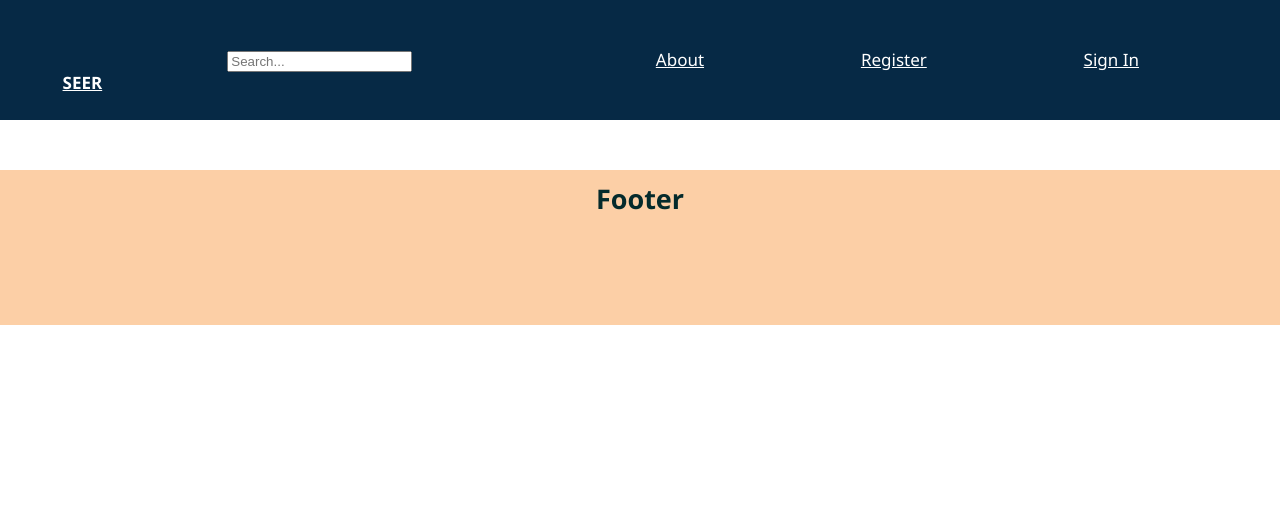
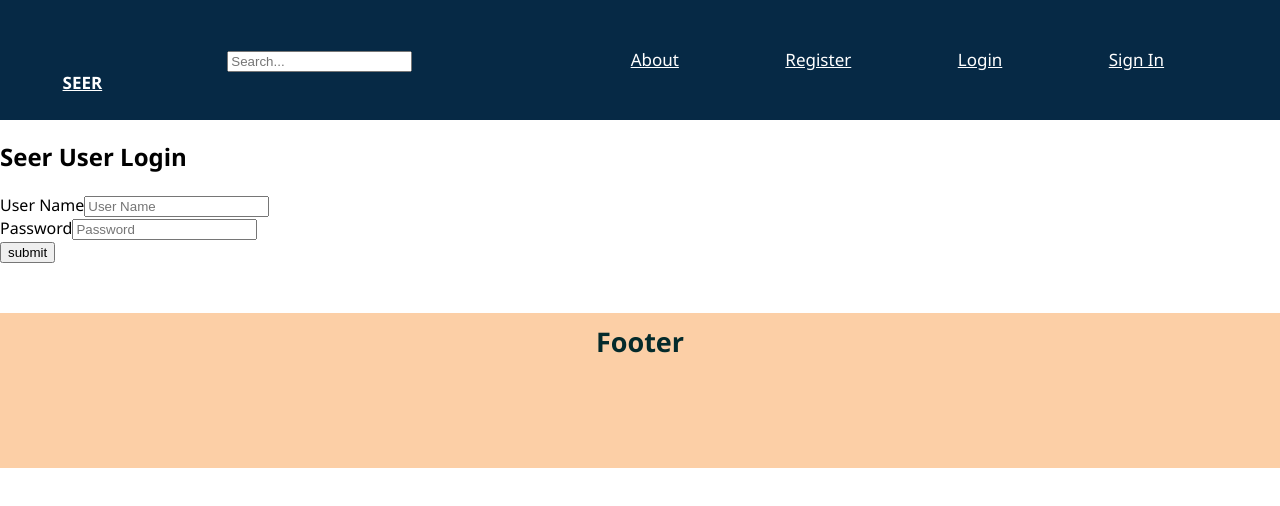
Before and after one commit to patsalcedo/journal-manager, a React (Create React App) app in the folder client/: page /login in a window 1280 px wide. Shown: the top 506 px of the page. Built offline with nearby package versions, Linux system fonts and the light colour scheme.

Commit message:
add login page

```diff
--- a/client/src/Components/Nav.js
+++ b/client/src/Components/Nav.js
@@ -20,8 +20,11 @@ function Nav() {
         <Link style={navStyle} to="/about">
           <li>About</li>
         </Link>
-        <Link style={navStyle} to="/">
+        <Link style={navStyle} to="/register">
           <li>Register</li>
+        </Link>
+        <Link style={navStyle} to="/login">
+          <li>Login</li>
         </Link>
         <Link style={navStyle} to="/">
           Sign In
--- a/client/src/main/main.js
+++ b/client/src/main/main.js
@@ -7,6 +7,7 @@ import Nav from "../Components/Nav";
 import Footer from "../Components/Footer";
 import About from "./pages/About";
 import SearchPage from "./pages/SearchPage";
+import Login from "./pages/login/login.js";
 
 class Main extends Component {
   render() {
@@ -20,6 +21,7 @@ class Main extends Component {
             <Route path="/register" exact component={Register} />
             <Route path="/about" component={About} />
             <Route path="/searchpage" component={SearchPage} />
+            <Route path="/login" component={Login} />
           </Switch>
           <Footer />
         </Router>
--- /dev/null
+++ b/client/src/main/pages/login/login.js
@@ -0,0 +1,84 @@
+import React from "react";
+import { Redirect } from "react-router-dom";
+
+class Login extends React.Component {
+  state = {
+    formErrors: {
+      userName: "",
+      password: "",
+    },
+    message: "",
+    redirect: false,
+  };
+
+  //When user putting inputs in login form,
+  //checking invalid inputs or not.
+  handleChange = (e) => {
+    e.preventDefault();
+    const { id, value } = e.target;
+    let formErrors = { ...this.state.formErrors };
+
+    switch (id) {
+      case "userName":
+        formErrors.userName =
+          value.length <= 1 ? "Minimum 2 Characters Required" : {};
+        break;
+      case "password":
+        formErrors.password =
+          value.length < 6 ? "Minimum 6 Characters Required" : {};
+        break;
+      default:
+        break;
+    }
+    this.setState({ formErrors, [id]: value });
+  };
+
+  onLogin = () => {};
+
+  render() {
+    const { formErrors } = this.state;
+
+    if (this.state.redirect) {
+      return <Redirect push to="/home" />;
+    }
+
+    //JSX
+    return (
+      <div className="app">
+        <h2>Seer User Login</h2>
+        <form onSubmit={this.onLogin}>
+          <div className="form-input">
+            <label for="userName">User Name</label>
+            <input
+              type="text"
+              id="userName"
+              placeholder="User Name"
+              value={this.state.userName}
+              onChange={this.handleChange}
+            />
+            {formErrors.userName.length > 0 && (
+              <span className="errorMessage">{formErrors.userName}</span>
+            )}
+          </div>
+          <div className="form-input">
+            <label for="password">Password</label>
+            <input
+              type="password"
+              id="password"
+              placeholder="Password"
+              value={this.state.password}
+              onChange={this.handleChange}
+            />
+            {formErrors.password.length > 0 && (
+              <span className="errorMessage">{formErrors.password}</span>
+            )}
+          </div>
+          <button>submit</button>
+          <span>{this.state.message}</span>
+        </form>
+      </div>
+    );
+  }
+}
+
+export default Login;
```
